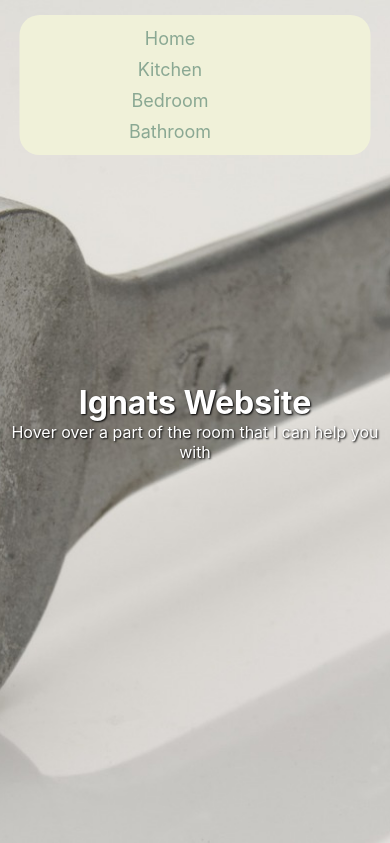
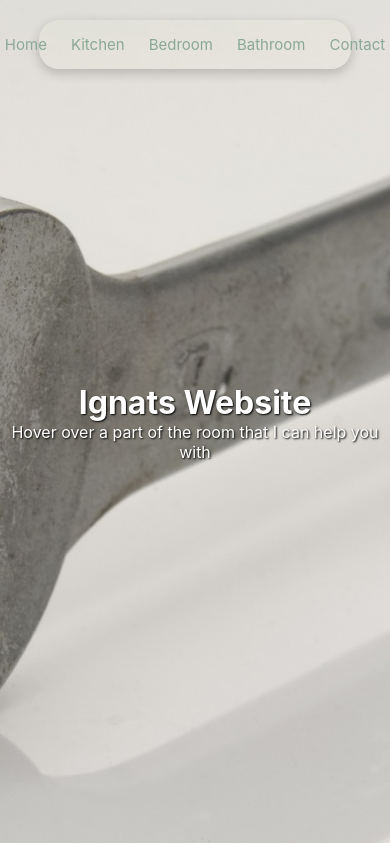
Before and after one commit to yuliaFl/handyMan_React, a React (Create React App) app in the folder proj/: page /contact in a window 390 px wide. Shown: the top 843 px of the page. Built offline with nearby package versions, Linux system fonts and the light colour scheme.

Commit message:
navbar test size changes with page size. navbar is not transparent and have a shadow on the box

```diff
--- a/proj/src/App.js
+++ b/proj/src/App.js
@@ -5,6 +5,7 @@ import Home from './pages/Home';
 import Bathroom from './pages/Bathroom';
 import Bedroom from './pages/Bedbroom';
 import Kitchen from './pages/Kitchen';
+import Contact from './pages/Contact';
 
 function App() {
   return (
@@ -22,6 +23,9 @@ function App() {
       <div id="Bathroom">
         <Bathroom />
       </div>
+      <div id="Contact">
+        <Contact />
+      </div>
     </div>
   );
 }
--- /dev/null
+++ b/proj/src/pages/Contact.js
@@ -0,0 +1,16 @@
+import React from 'react';
+
+const Home = () => {
+  return (
+    <div className="home-background">
+      <header>
+        <h1>Contact me</h1>
+      </header>
+      <main>
+        <p>Hover over a part of the room that I can help you with</p>
+      </main>
+    </div>
+  );
+}
+
+export default Home;
--- a/proj/src/pages/Navbar.css
+++ b/proj/src/pages/Navbar.css
@@ -13,14 +13,15 @@
     transform: translateX(-50%);
     width: 60%;
     max-width: 100%;
-    background-color: #F0F1D9;
-    justify-content: space-between;
+    background-color: rgba(240, 241, 217, 0.2);
+    display: flex;
+    justify-content: center;
     align-items: center;
-    text-align: center;
     padding: 12px;
     z-index: 100;
     font-size: 22px;
     border-radius: 20px;
+    box-shadow: 0 4px 12px rgba(0, 0, 0, 0.2);
 }
 
 /* Hover effect for nav links */
@@ -34,7 +35,7 @@
     display: flex;
     gap: 16px;
     margin: 5px;
-    padding: 0 50px 0 0;
+    padding: 0;
     justify-content: center;
     align-items: center;
 }
@@ -45,12 +46,25 @@
     text-decoration: none;
     padding: 8px;
 }
+* Responsive design: Adjust font sizes and layout for smaller screens */
+@media (max-width: 1024px) {
+    .navbar {
+        font-size: 19px; /* Slightly smaller font size */
+    }
 
-/* Responsive design: Adjust font sizes and layout for smaller screens */
+    .nav-links {
+        gap: 14px;
+    }
+
+    .nav-links li a {
+        padding: 7px;
+    }
+}
+
 @media (max-width: 768px) {
     .navbar {
         width: 80%;
-        font-size: 20px;
+        font-size: 15px; /* Smaller font size */
         padding: 10px;
         top: 20px;
     }
@@ -63,21 +77,3 @@
         padding: 6px;
     }
 }
-
-@media (max-width: 480px) {
-    .navbar {
-        width: 90%;
-        font-size: 18px;
-        padding: 8px;
-        top: 15px;
-    }
-
-    .nav-links {
-        flex-direction: column;
-        gap: 10px;
-    }
-
-    .nav-links li a {
-        padding: 4px;
-    }
-}
--- a/proj/src/pages/Navbar.js
+++ b/proj/src/pages/Navbar.js
@@ -8,6 +8,7 @@ function Navbar() {
         <li><a href="#Kitchen">Kitchen</a></li>
         <li><a href="#Bedroom">Bedroom</a></li>
         <li><a href="#Bathroom">Bathroom</a></li>
+        <li><a href="#Contact">Contact</a></li>
       </ul>
     </nav>
   );
```
